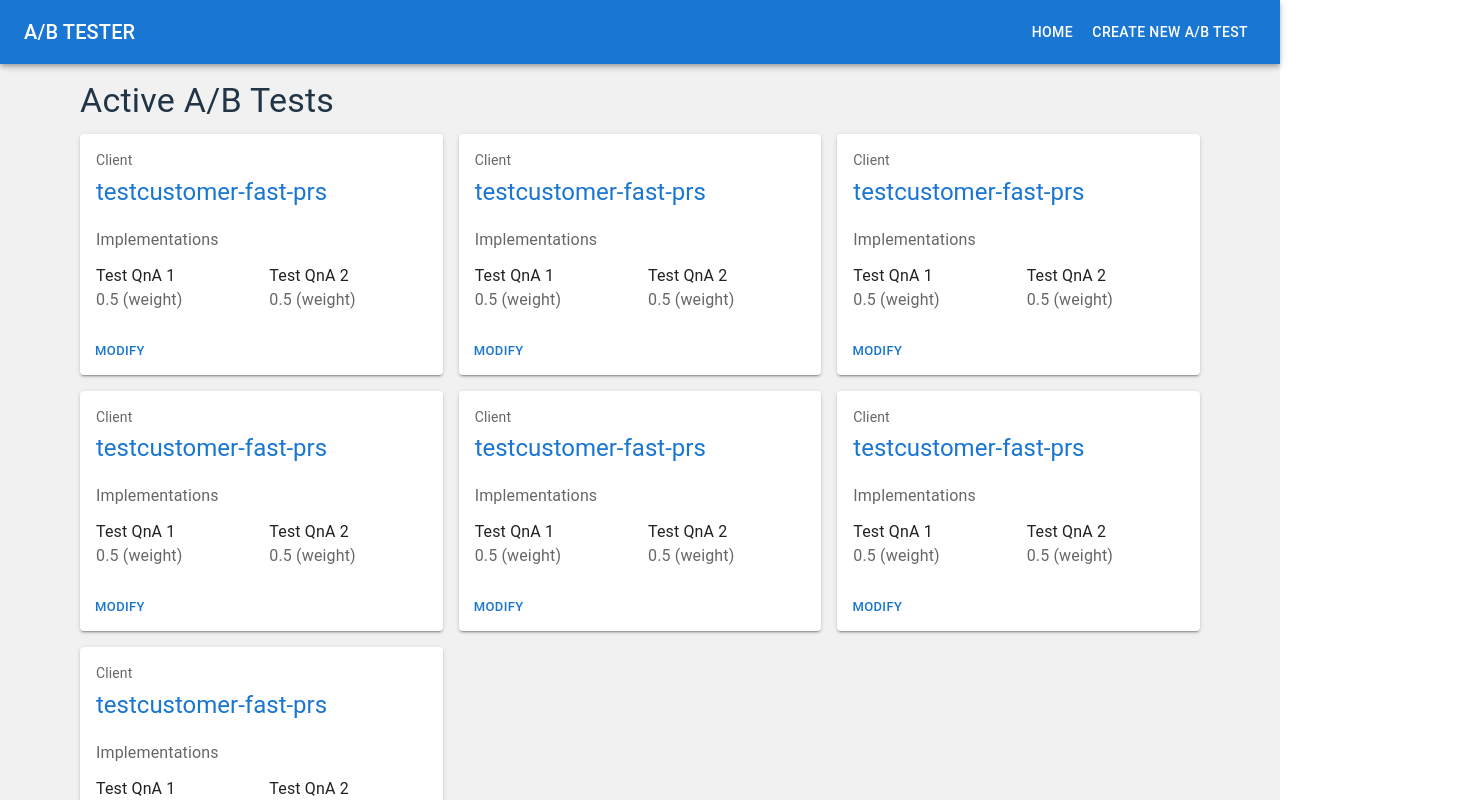
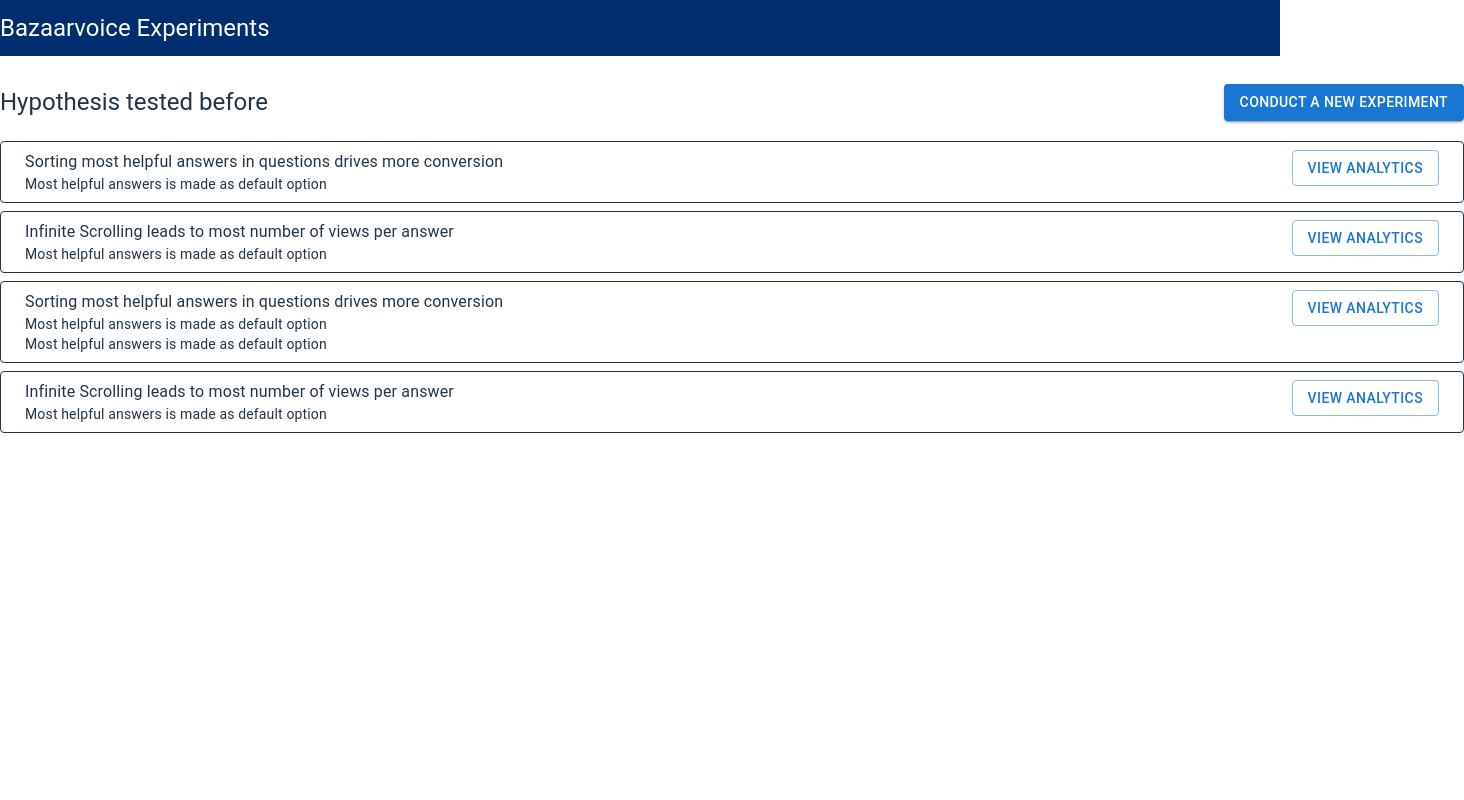
Before and after one commit to vignesh-ph/hackathon-app, a React (Vite) app: page / in a window 1280 px wide. Shown: the top 800 px of the page, 1464 px wide, since content can reach past the window. Built offline with nearby package versions, Linux system fonts and the light colour scheme.

Commit message:
feat: dashboard

```diff
--- a/src/App.css
+++ b/src/App.css
@@ -1,11 +1,7 @@
 body {
-  background: rgb(241, 241, 241);
+  background: rgb(255, 255, 255);
 }
-#root {
-  max-width: 1280px;
-  margin: 0 auto;
-  padding: 2rem;
-}
+
 
 .logo {
   height: 6em;
--- a/src/App.jsx
+++ b/src/App.jsx
@@ -7,11 +7,13 @@
   import Toolbar from '@mui/material/Toolbar';
   import Typography from '@mui/material/Typography';
   import Button from '@mui/material/Button';
+  import Navbar from './components/Navbar';
   import {
     BrowserRouter as Router,
     Routes,
     Route,
-  Link
+    Link,
+    useNavigate
   } from "react-router-dom";
 
   const navItems = [
@@ -28,26 +30,9 @@
   function App() {
     return (
       <Router>
-      <Box sx={{ display: 'flex' }}>
-        <AppBar component="nav">
-          <Toolbar>
-              <Typography
-            variant="h6"
-            component="div"
-            sx={{ flexGrow: 1, display: { xs: 'none', sm: 'block' } }}
-          >
-              A/B TESTER
-            </Typography>
-            <Box sx={{ display: { xs: 'none', sm: 'block' } }}>
-              {navItems.map((item) => (
-                <Button href={item.link} key={item.name} sx={{ color: '#fff' }}>
-                  {item.name}
-                </Button>
-              ))}
-            </Box>
-          </Toolbar>
-        </AppBar>
-        <Box component="main" sx={{ p: 6 }}>
+        <Box sx={{ display: 'flex', flexDirection:'column', }}>
+          <Navbar />
+          <Box component="main" sx={{  width: '1464px', margin:"0 auto", paddingTop: 2 }}>
             <Routes>
               <Route path='/' element={<Dashboard/>}></Route>
               <Route path='/analytics' element={<Map/>} />
--- a/src/components/Dashboard/index.jsx
+++ b/src/components/Dashboard/index.jsx
@@ -2,36 +2,39 @@
 import Grid from '@mui/material/Grid';
 import TestCard from '../TestCard'
 import Typography from '@mui/material/Typography';
+import { Button, Box} from '@mui/material'
+import Hypothesis from '../Hypothesis'
+import {
+
+  useNavigate
+} from "react-router-dom";
+
 
 export default function() {
+  const navigate = useNavigate();
+
     return (
-        <div>
-            <Typography variant="h4" gutterBottom>
-                Active A/B Tests
-            </Typography>
-            <Grid container spacing={2}>
-                <Grid item xs={4}>
-                    <TestCard />
-                </Grid>
-                <Grid item xs={4}>
-                    <TestCard />
-                </Grid>
-                <Grid item xs={4}>
-                    <TestCard />
-                </Grid>
-                <Grid item xs={4}>
-                    <TestCard />
-                </Grid>
-                <Grid item xs={4}>
-                    <TestCard />
-                </Grid>
-                <Grid item xs={4}>
-                    <TestCard />
-                </Grid>
-                <Grid item xs={4}>
-                    <TestCard />
-                </Grid>
-            </Grid>
-        </div>
+        <Box sx={{
+          display:'flex',
+          flexDirection:"column",
+          rowGap: 1
+
+        }}>
+          <Box sx={{
+            flex:1,
+            display:'flex',
+            justifyContent:'space-between',
+            alignItems:'center'
+          }}>
+             <Typography sx={{ margin: 0, padding: 0, marginRight:'auto' }}  variant="h5" gutterBottom>Hypothesis tested before</Typography>
+              <Button variant='contained' onClick={() => navigate("/newABTest")} sx={{
+            margin: '12px 0',
+            marginLeft:'auto'
+        }}>Conduct a New Experiment</Button>
+        </Box>
+
+          <Hypothesis />
+
+        </Box>
     )
 }
--- /dev/null
+++ b/src/components/Hypothesis.jsx
@@ -0,0 +1,40 @@
+import { Button, Box } from "@mui/material";
+import listData from '../data/data.json'
+import Typography from '@mui/material/Typography';
+import {
+
+    useNavigate
+  } from "react-router-dom";
+
+const Card = ({ hypothesis,changes }) => {
+    const navigate = useNavigate();
+    return (
+        <Box sx={{ display:'flex', py: 1,  justifyContent:'space-between',border: '1px solid', borderRadius: 1, px: 3, }}>
+        <Box sx={{}}>
+
+            <Typography sx={{ margin: 0, padding: 0, marginRight:'auto' }}  variant="body1" gutterBottom>{hypothesis}</Typography>
+            {
+                changes.map((statement) =>  <Typography sx={{ margin: 0, padding: 0, marginRight:'auto' }}  variant="body2" gutterBottom>{statement}</Typography>)
+            }
+        </Box>
+        <Button variant="outlined" sx={{ height:'100%'}} onClick={() => navigate("/analytics")}>View Analytics</Button>
+        </Box>
+    )
+}
+
+const Hypothesis = () => {
+    return (
+        <Box sx={{
+            display:'flex',
+            flexDirection:'column',
+            rowGap: 1,
+            flex: 1
+        }}>
+            {
+                listData?.map((data) => <Card key={data.hypothesis} {...data}/>)
+            }
+        </Box>
+    )
+};
+
+export default Hypothesis;
--- /dev/null
+++ b/src/components/Navbar.jsx
@@ -0,0 +1,20 @@
+import {  Button,Box  } from '@mui/material'
+import Typography from '@mui/material/Typography';
+import {
+
+    useNavigate
+  } from "react-router-dom";
+
+const Navbar = () => {
+    const navigate = useNavigate();
+    return <Box sx={{ backgroundColor:"#002e6e", width:'100vw', padding: '12px 0px'}}>
+        <Box  sx={{ display:'flex', maxWidth: '1464px', minWidth:"inherit", margin:"0 auto", justifyContent:'space-between',
+
+        }}>
+        <Typography  onClick={() => navigate("/")} sx={{ cursor:'pointer'}} variant='h5' color={'white'}>Bazaarvoice Experiments</Typography>
+
+        </Box>
+    </Box>
+};
+
+export default Navbar
--- /dev/null
+++ b/src/data/data.json
@@ -0,0 +1,45 @@
+[{
+    "hypothesis":"Sorting most helpful answers in questions drives more conversion",
+    "changes": ["Most helpful answers is made as default option"],
+    "deploymentZone":"Main Site",
+    "implementations": {
+            "test1": 0.5,
+            "test2": 0.5
+        },
+    "startDate":"",
+    "endDate":""
+},
+{
+    "hypothesis":"Infinite Scrolling leads to most number of views per answer",
+    "deploymentZone":"Main Site",
+    "changes": ["Most helpful answers is made as default option"],
+    "implementations": {
+            "test1": 0.5,
+            "test2": 0.5
+        },
+    "startDate":"",
+    "endDate":""
+},
+{
+    "hypothesis":"Sorting most helpful answers in questions drives more conversion",
+    "changes": ["Most helpful answers is made as default option","Most helpful answers is made as default option"],
+    "deploymentZone":"Main Site",
+    "implementations": {
+            "test1": 0.5,
+            "test2": 0.5
+        },
+    "startDate":"",
+    "endDate":""
+},
+{
+    "hypothesis":"Infinite Scrolling leads to most number of views per answer",
+    "deploymentZone":"Main Site",
+    "changes": ["Most helpful answers is made as default option"],
+    "implementations": {
+            "test1": 0.5,
+            "test2": 0.5
+        },
+    "startDate":"",
+    "endDate":""
+}
+]
--- a/src/index.css
+++ b/src/index.css
@@ -4,9 +4,6 @@
   line-height: 24px;
   font-weight: 400;
 
-  color-scheme: light dark;
-  color: rgba(255, 255, 255, 0.87);
-  background-color: #242424;
 
   font-synthesis: none;
   text-rendering: optimizeLegibility;
@@ -29,7 +26,8 @@
   display: flex;
   place-items: center;
   min-width: 320px;
-  min-height: 100vh;
+  width: '100%';
+  min-height: '100vh';
 }
 
 h1 {
@@ -48,14 +46,6 @@
   cursor: pointer;
   transition: border-color 0.25s;
 }
-button:hover {
-  border-color: #646cff;
-}
-button:focus,
-button:focus-visible {
-  outline: 4px auto -webkit-focus-ring-color;
-}
-
 @media (prefers-color-scheme: light) {
   :root {
     color: #213547;
```
Lines whose indentation alone changed are shown as unchanged.
